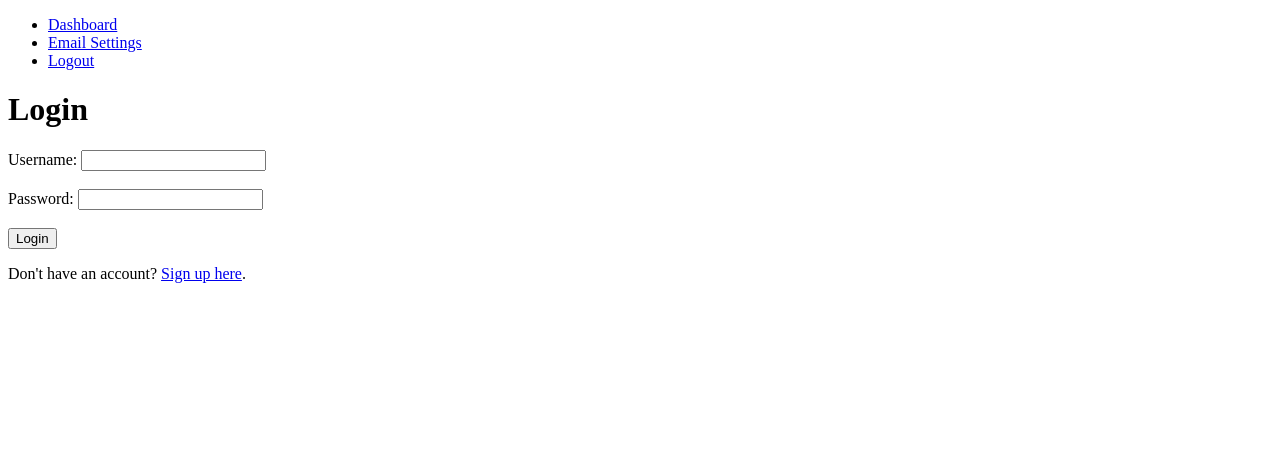
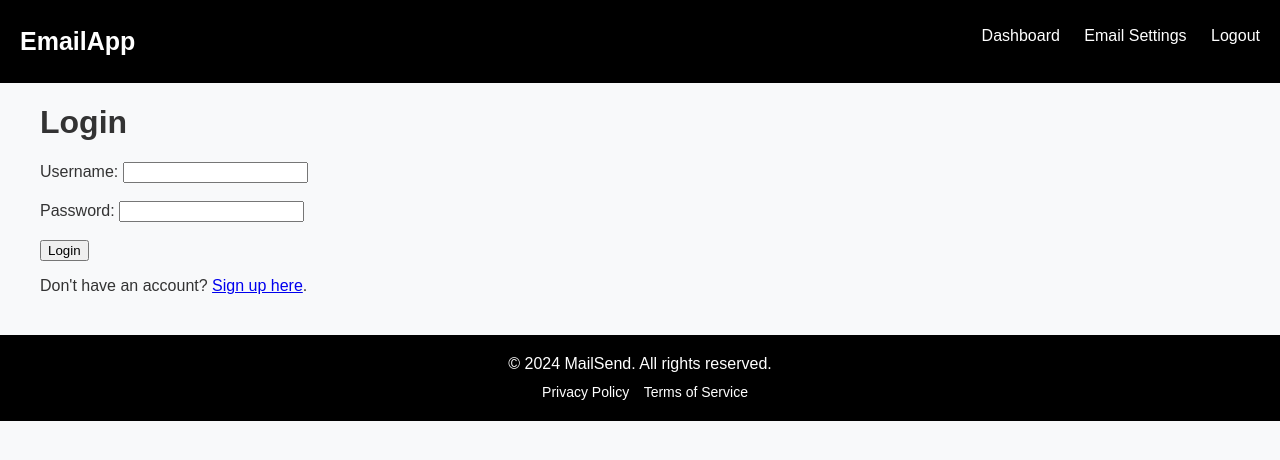
Before and after one commit to KAVYAJAIN410/MailSend, a Flask app: page /login in a window 1280 px wide. Shown: the top 460 px of the page. Run offline with Flask 3, Linux system fonts and the light colour scheme; the visitor is signed in with stand-in values (Sample User, id 1).

Commit message:
added home page and header/footer

```diff
--- a/app.py
+++ b/app.py
@@ -9,7 +9,7 @@ import uuid
 
 app = Flask(__name__)
 app.config['UPLOAD_FOLDER'] = 'uploads'
-app.config['SQLALCHEMY_DATABASE_URI'] = 'mysql+pymysql://sql12721518:sKDMJWv5a3@sql12.freesqldatabase.com:3306/sql12721518'
+app.config['SQLALCHEMY_DATABASE_URI'] = 'mysql+pymysql://sql12724990:ezZge92g7n@sql12.freesqldatabase.com:3306/sql12724990'
 app.config['SQLALCHEMY_TRACK_MODIFICATIONS'] = False
 app.secret_key = 'your_secret_key'  # Required for flash messages
 
@@ -99,8 +99,12 @@ def send_email(yagmail_user, yagmail_password, email, row, subject_template, con
 @app.route('/')
 def index():
     if 'user' not in session:
-        return redirect(url_for('login'))
+        return redirect(url_for('home'))
     return redirect(url_for('dashboard'))
+
+@app.route('/home')
+def home():
+    return render_template('home.html')
 
 @app.route('/login', methods=['GET', 'POST'])
 def login():
@@ -134,12 +138,12 @@ def signup():
 @app.route('/logout')
 def logout():
     session.pop('user', None)
-    return redirect(url_for('login'))
+    return redirect(url_for('home'))
 
 @app.route('/dashboard')
 def dashboard():
     if 'user' not in session:
-        return redirect(url_for('login'))
+        return redirect(url_for('home'))
     user = User.query.filter_by(username=session['user']).first()
     if user is None:
         flash('User not found. Please log in again.')
@@ -150,7 +154,7 @@ def dashboard():
 @app.route('/email_settings', methods=['GET', 'POST'])
 def email_settings():
     if 'user' not in session:
-        return redirect(url_for('login'))
+        return redirect(url_for('home'))
     user = User.query.filter_by(username=session['user']).first()
     if user is None:
         flash('User not found. Please log in again.')
@@ -168,7 +172,7 @@ def email_settings():
 @app.route('/create_bulk_email', methods=['GET', 'POST'])
 def create_bulk_email():
     if 'user' not in session:
-        return redirect(url_for('login'))
+        return redirect(url_for('home'))
     user = User.query.filter_by(username=session['user']).first()
     if user is None:
         flash('User not found. Please log in again.')
@@ -184,7 +188,7 @@ def create_bulk_email():
 @app.route('/bulk_email/<int:bulk_email_id>', methods=['GET', 'POST'])
 def bulk_email(bulk_email_id):
     if 'user' not in session:
-        return redirect(url_for('login'))
+        return redirect(url_for('home'))
     user = User.query.filter_by(username=session['user']).first()
     if user is None:
         flash('User not found. Please log in again.')
@@ -209,7 +213,7 @@ def bulk_email(bulk_email_id):
 @app.route('/send_bulk_email/<int:bulk_email_id>', methods=['GET', 'POST'])
 def send_bulk_email(bulk_email_id):
     if 'user' not in session:
-        return redirect(url_for('login'))
+        return redirect(url_for('home'))
     user = User.query.filter_by(username=session['user']).first()
     if user is None:
         flash('User not found. Please log in again.')
@@ -222,7 +226,7 @@ def send_bulk_email(bulk_email_id):
     with open(bulk_email.csv_file, mode='r') as file:
         reader = csv.DictReader(file)
         email_tasks = []
-        with ThreadPoolExecutor(max_workers=10) as executor:
+        with ThreadPoolExecutor(max_workers=20) as executor:
             for row in reader:
                 email = row['email']
                 tracking_url = url_for('track_email', id=str(uuid.uuid4()), _external=True)
@@ -238,7 +242,7 @@ def send_bulk_email(bulk_email_id):
 @app.route('/report/<int:bulk_email_id>')
 def report(bulk_email_id):
     if 'user' not in session:
-        return redirect(url_for('login'))
+        return redirect(url_for('home'))
     user = User.query.filter_by(username=session['user']).first()
     if user is None:
         flash('User not found. Please log in again.')
--- /dev/null
+++ b/static/css/styles.css
@@ -0,0 +1,130 @@
+body {
+    font-family: 'Arial', sans-serif;
+    background-color: #f8f9fa;
+    color: #333;
+    margin: 0;
+    padding: 0;
+}
+
+.container {
+    margin: 40 20 20 0;
+    padding: 0 20px;
+}
+
+.container1 {
+    max-width: 1200px;
+    margin: 0 auto;
+    padding: 0 40px;
+}
+
+.header {
+    background-color: #000;
+    color: #fff;
+    padding: 10px 0;
+}
+
+.header .logo {
+    display: inline-block;
+    font-size: 25px;
+    font-weight: bold;
+}
+
+.header .logo a {
+    color: #fff;
+    text-decoration: none;
+}
+
+.header nav {
+    float: right;
+}
+
+.header .nav_links {
+    list-style-type: none;
+    margin: 50;
+    padding: 0;
+}
+
+.header .nav_links li {
+    display: inline;
+    margin-left: 20px;
+    vertical-align: middle;
+}
+
+.header .nav_links a {
+    color: #fff;
+    text-decoration: none;
+    font-size: 16px;
+}
+
+.header .nav_links a:hover {
+    text-decoration: underline;
+}
+
+.flash_messages {
+    margin: 20px 0;
+    padding: 10px;
+    background-color: #ffd700;
+    border-left: 5px solid #ffae00;
+}
+
+.flash_messages ul {
+    list-style-type: none;
+    margin: 0;
+    padding: 0;
+}
+
+.flash_messages li {
+    margin: 0;
+    padding: 0;
+}
+
+main {
+    padding: 40px 0;
+}
+
+.footer {
+    background-color: #000;
+    color: #fff;
+    text-align: center;
+    padding: 20px 0;
+    margin-top: 40px;
+}
+
+.footer p {
+    margin: 0;
+}
+
+.footer .footer_links {
+    list-style-type: none;
+    margin: 10px 0 0 0;
+    padding: 0;
+}
+
+.footer .footer_links li {
+    display: inline;
+    margin-left: 10px;
+}
+
+.footer .footer_links a {
+    color: #fff;
+    text-decoration: none;
+    font-size: 14px;
+}
+
+.footer .footer_links a:hover {
+    text-decoration: underline;
+}
+.btn {
+    display: inline-block;
+    padding: 10px 20px;
+    background-color: #000;
+    color: #fff;
+    text-decoration: none;
+    border-radius: 5px;
+    font-size: 16px;
+    margin-top: 20px;
+}
+
+.btn:hover {
+    background-color: #333;
+}
--- a/templates/base.html
+++ b/templates/base.html
@@ -2,32 +2,60 @@
 <html lang="en">
 <head>
     <meta charset="UTF-8">
-    <title>{% block title %}Email App{% endblock %}</title>
+    <meta name="viewport" content="width=device-width, initial-scale=1.0">
+    <title>{% block title %}MailSend{% endblock %}</title>
+    <link rel="stylesheet" href="{{ url_for('static', filename='css/styles.css') }}">
 </head>
 <body>
+    <!-- Header -->
+    <header class="header">
+        <div class="container">
+            <h1 class="logo"><a href="{{ url_for('index') }}">EmailApp</a></h1>
             <nav>
-        <ul>
+                <ul class="nav_links">
                     {% if 'user' in session %}
                         <li><a href="{{ url_for('dashboard') }}">Dashboard</a></li>
                         <li><a href="{{ url_for('email_settings') }}">Email Settings</a></li>
                         <li><a href="{{ url_for('logout') }}">Logout</a></li>
                     {% else %}
+                        <li><a href="{{ url_for('home') }}">Home</a></li>
                         <li><a href="{{ url_for('login') }}">Login</a></li>
                         <li><a href="{{ url_for('signup') }}">Sign Up</a></li>
                     {% endif %}
                 </ul>
             </nav>
-    <div>
+        </div>
+    </header>
+
+    <!-- Flash Messages -->
+    <div class="container">
         {% with messages = get_flashed_messages() %}
             {% if messages %}
+                <div class="flash_messages">
                     <ul>
                         {% for message in messages %}
                             <li>{{ message }}</li>
                         {% endfor %}
                     </ul>
+                </div>
             {% endif %}
         {% endwith %}
+    </div>
+
+    <!-- Main Content -->
+    <main class="container1">
         {% block content %}{% endblock %}
+    </main>
+
+    <!-- Footer -->
+    <footer class="footer">
+        <div class="container">
+            <p>&copy; 2024 MailSend. All rights reserved.</p>
+            <ul class="footer_links">
+                <li><a href="#">Privacy Policy</a></li>
+                <li><a href="#">Terms of Service</a></li>
+            </ul>
         </div>
+    </footer>
 </body>
 </html>
```
Also changed, not shown: sample_100_entries.csv (added, +101 -0 lines), sample_50_entries.csv (added, +51 -0 lines), templates/home.html (added, +11 -0 lines). Lines whose indentation alone changed are shown as unchanged.
